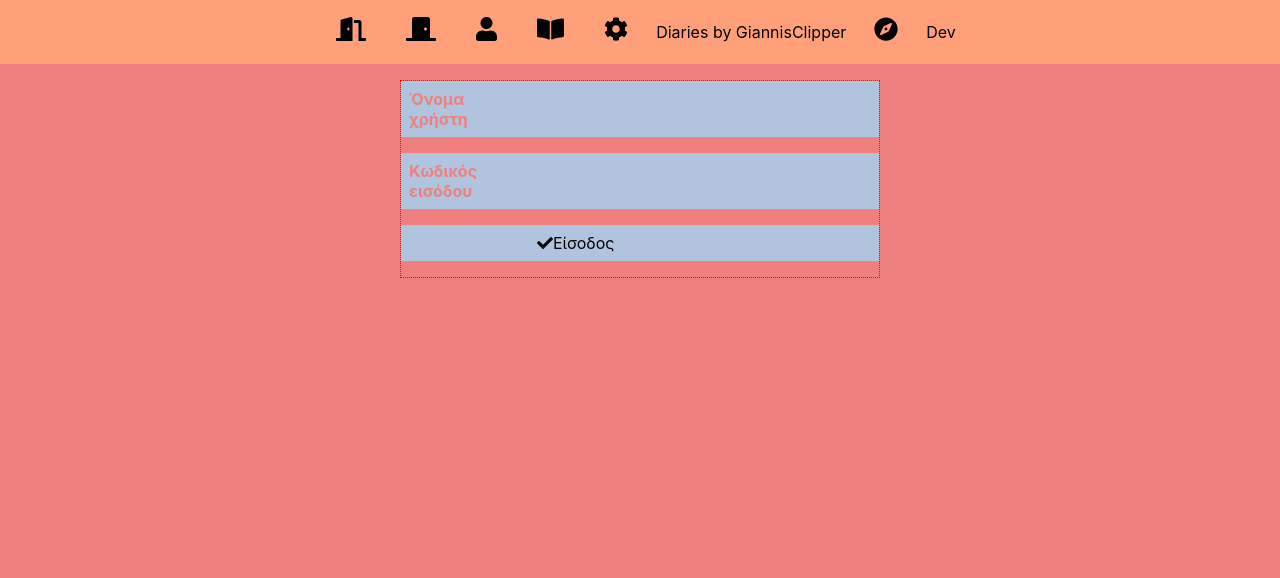
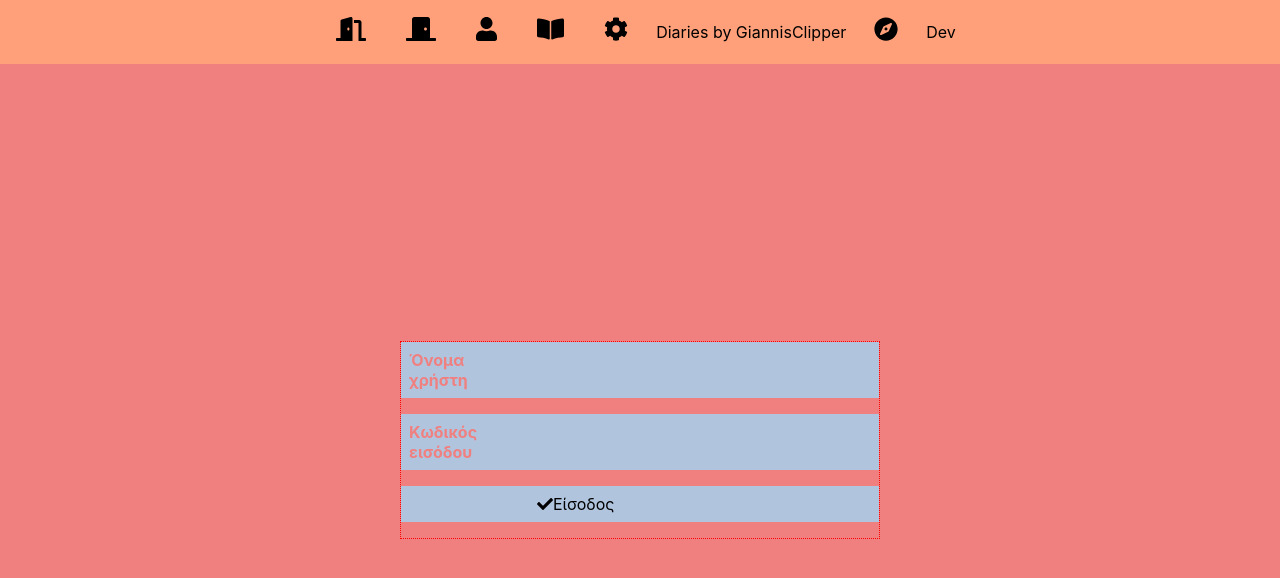
Before and after one commit to GiannisClipper/diaries, a React (Create React App) app: page /signin in a window 1280 px wide. Shown: the top 578 px of the page. Built offline with nearby package versions, Linux system fonts and the light colour scheme.

Commit message:
Refactoring styling (List, Block, Row).

```diff
--- a/src/components/ADate.js
+++ b/src/components/ADate.js
@@ -2,11 +2,9 @@ import React, { useEffect } from 'react';
 import EntryList from './EntryList';
 import DateInfo from './DateInfo';
 import styled, { css } from 'styled-components';
+import StyledBlock from './libs/Block';
 
-const BlockBox = styled.div`
-    display: flex;
-
-    width: 100%;
+const BlockBox = styled( StyledBlock.BlockBox )`
     margin-bottom: .5em;
     text-align: left;
 
@@ -15,23 +13,14 @@ const BlockBox = styled.div`
     `}
 `;
 
-const BlockLabel = styled.span`
-    vertical-align: top;
-    display: inline-block;
+const BlockLabel = styled( StyledBlock.BlockLabel )`
     width: 10em;
-    //padding: .5em;
-    background-color: lightsteelblue;
-    color: lightcoral;
-    font-weight: 700;
+    padding: 0;
 `;
 
-const BlockValue = styled.span`
-    vertical-align: top;
-    display: inline-block;
+const BlockValue = styled( StyledBlock.BlockValue )`
     width: calc( 100% - 10em );
-    min-height: 100%;
-    //padding: .5em;
-    background-color: lightsteelblue;
+    padding: 0;
 `;
 
 const ADate = React.memo( ( { aDate, reference } ) => {  // to differ from native function Date()
--- a/src/components/Auth.js
+++ b/src/components/Auth.js
@@ -1,5 +1,6 @@
 import React, { useState, useEffect  } from 'react';
-import { ListBox, List, Block } from './libs/List';
+import { ListBox } from './libs/List';
+import { BlockBox, BlockLabel, BlockValue } from './libs/Block';
 import { FontAwesomeIcon } from '@fortawesome/react-fontawesome';
 import { faCheck } from '@fortawesome/free-solid-svg-icons';
 import { Loader } from './libs/Loader';
@@ -55,29 +56,44 @@ function Signin() {
 
     return (
         <AuthList>
-            <Block label='Όνομα χρήστη'>
+
+            <BlockBox>
+                <BlockLabel>
+                    Όνομα χρήστη
+                </BlockLabel>
+                <BlockValue>
                     <input
                         value={data.username}
                         onChange={event => setData( { ...data, username: event.target.value } )}
                     />
-            </Block>
+                </BlockValue>
+            </BlockBox>
 
-            <Block label='Κωδικός εισόδου'>
+            <BlockBox>
+                <BlockLabel>
+                    Κωδικός εισόδου
+                </BlockLabel>
+                <BlockValue>
                     <input
                         type="password"
                         value={data.password}
                         onChange={event => setData( { ...data, password: event.target.value } )}
                     />
-            </Block>
+                </BlockValue>
+            </BlockBox>
 
-            <Block label=''>
+            <BlockBox>
+                <BlockLabel />
+                <BlockValue>
                     <button className="ok" onClick={onClickOk}>
                         {isOnRequest
                             ? <Loader />
                             : <FontAwesomeIcon className="icon" icon={ faCheck } />}
                         <span>Είσοδος</span>
                     </button>
-            </Block>
+                </BlockValue>
+            </BlockBox>
+
         </AuthList>
     );
 }
--- a/src/components/DateList.js
+++ b/src/components/DateList.js
@@ -8,19 +8,15 @@ import GenreInit from './payments/GenreInit';
 import FundInit from './payments/FundInit';
 import ADate from './ADate';
 import styled from 'styled-components';
+import StyledList from './libs/List';
 
 const namespace = 'dates';
 
-const ListBox = styled.div`
-    // display: flex;
-    // flex-direction: column;
-    // align-items: center;
-
-    width: 80%;
+const ListBox = styled( StyledList.ListBox )`
+    display: block;
     margin: auto;
     height: 90vh;
     overflow: auto;
-    //margin-top: 1em;
 `;
 
 const ContentBox = styled.div`
--- /dev/null
+++ b/src/components/libs/Block.js
@@ -0,0 +1,31 @@
+import styled from 'styled-components';
+
+const BlockBox = styled.div`
+    display: flex;
+
+    width: 100%;
+    margin-bottom: 1em;
+    text-align: left;
+`;
+
+const BlockLabel = styled.span`
+    vertical-align: top;
+    display: inline-block;
+    width: 8em;
+    padding: .5em;
+    background-color: lightsteelblue;
+    color: lightcoral;
+    font-weight: 700;
+`;
+
+const BlockValue = styled.span`
+    vertical-align: top;
+    display: inline-block;
+    width: calc( 100% - 8em );
+    min-height: 100%;
+    padding: .5em;
+    background-color: lightsteelblue;
+`;
+
+export default { BlockBox, BlockLabel, BlockValue };
+export { BlockBox, BlockLabel, BlockValue };
--- a/src/components/libs/List.js
+++ b/src/components/libs/List.js
@@ -1,12 +1,11 @@
-import React from 'react';
 import styled from 'styled-components';
 
 const ListBox = styled.div`
-    // display: flex;
-    // flex-direction: column;
+    display: flex;
+    flex-direction: column;
 
     width: 80%;
-    margin: auto;
+    //margin: auto;
     align-items: center;
 
     //height: 100vh;
@@ -14,80 +13,5 @@ const ListBox = styled.div`
     //justify-content: center;
 `;
 
-function List( { children } ) {
-    return (
-        <ListBox>
-            {children}
-        </ListBox>
-    );
-}
-
-const BlockBox = styled.div`
-    display: flex;
-
-    width: 100%;
-    margin-bottom: 1em;
-    text-align: left;
-
-`;
-
-const BlockLabel = styled.span`
-    vertical-align: top;
-    display: inline-block;
-    width: 8em;
-    padding: .5em;
-    background-color: lightsteelblue;
-    color: lightcoral;
-    font-weight: 700;
-`;
-
-const BlockValue = styled.span`
-    vertical-align: top;
-    display: inline-block;
-    width: calc( 100% - 8em );
-    min-height: 100%;
-    padding: .5em;
-    background-color: lightsteelblue;
-`;
-
-function Block( { label, children } ) {
-    return (
-        <BlockBox>
-            <BlockLabel>
-                {label}
-            </BlockLabel>
-            <BlockValue>
-                {children}
-            </BlockValue>
-        </BlockBox>
-    );
-}
-
-const RowBox = styled.li`
-    display: block;
-    width: 100%;
-    border: 1px dotted black;
-`;
-
-const RowData = styled.span`
-    display: inline-block;
-    width: calc( 100% - 4em );
-    vertical-align: top;
-    text-align: left;
-    padding: .5em;
-`;
-
-const RowMenu = styled.span`
-    display: inline-block;
-    width: 4em;
-    vertical-align: top;
-    text-align: left;
-    .icon {
-        color: lightcoral;
-        width: 1.5em;
-        height: 1.5em;
-        padding: .25em;
-    }
-`;
-
-export { ListBox, List, Block, RowBox, RowData, RowMenu };
+export default { ListBox };
+export { ListBox };
--- /dev/null
+++ b/src/components/libs/Row.js
@@ -0,0 +1,30 @@
+import styled from 'styled-components';
+
+const RowBox = styled.li`
+    display: block;
+    width: 100%;
+`;
+
+const RowValue = styled.span`
+    display: inline-block;
+    width: calc( 100% - 4em );
+    vertical-align: top;
+    text-align: left;
+    padding: .5em;
+`;
+
+const RowMenu = styled.span`
+    display: inline-block;
+    width: 4em;
+    vertical-align: top;
+    text-align: left;
+    .icon {
+        color: lightcoral;
+        width: 1.5em;
+        height: 1.5em;
+        padding: .25em;
+    }
+`;
+
+export default { RowBox, RowValue, RowMenu };
+export { RowBox, RowValue, RowMenu };
--- a/src/components/payments/FundList.js
+++ b/src/components/payments/FundList.js
@@ -6,7 +6,7 @@ import { parseFundToDB } from '../../storage/payments/parsers';
 import { FontAwesomeIcon } from '@fortawesome/react-fontawesome';
 import { faBan } from '@fortawesome/free-solid-svg-icons';
 import { Loader } from '../libs/Loader';
-import { RowBox, RowData, RowMenu } from '../libs/List';
+import { RowBox, RowValue, RowMenu } from '../libs/Row';
 import FundInit from './FundInit';
 import GenreMenu from './GenreMenu';
 import FundForm from './FundForm';
@@ -194,10 +194,10 @@ function Fund( { index, funds } ) {
 
     return (
         <RowBox key={index}>
-            <RowData title={`${fund.data.id}`}>
+            <RowValue title={`${fund.data.id}`}>
                 <span className='code'>{fund.data.code}</span>
                 <span className='name'>{fund.data.name}</span>
-            </RowData>
+            </RowValue>
 
             <RowMenu>
                 {fund.uiux.process.isOnValidation || fund.uiux.process.isOnRequest
--- a/src/components/payments/GenreList.js
+++ b/src/components/payments/GenreList.js
@@ -6,7 +6,7 @@ import { parseGenreToDB } from '../../storage/payments/parsers';
 import { FontAwesomeIcon } from '@fortawesome/react-fontawesome';
 import { faBan } from '@fortawesome/free-solid-svg-icons';
 import { Loader } from '../libs/Loader';
-import { RowBox, RowData, RowMenu } from '../libs/List';
+import { RowBox, RowValue, RowMenu } from '../libs/Row';
 import GenreInit from './GenreInit';
 import GenreMenu from './GenreMenu';
 import GenreForm from './GenreForm';
@@ -204,10 +204,10 @@ function Genre( { index, genres } ) {
 
     return (
         <RowBox key={index}>
-            <RowData title={`${genre.data.id}`}>
+            <RowValue title={`${genre.data.id}`}>
                 <span>{`${typeInfo}${genre.data.code}`}</span>
                 <span>{genre.data.name}</span>
-            </RowData>
+            </RowValue>
 
             <RowMenu>
                 {genre.uiux.process.isOnValidation || genre.uiux.process.isOnRequest
```
Also changed, not shown: src/components/EntryList.js (+7 -11 lines), src/components/Settings.js (+30 -12 lines), src/components/UserList.js (+19 -12 lines). Lines whose indentation alone changed are shown as unchanged.
